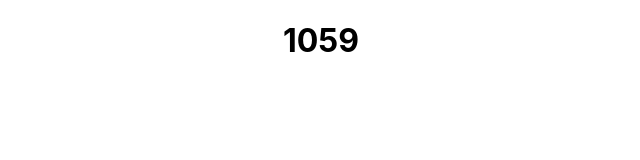
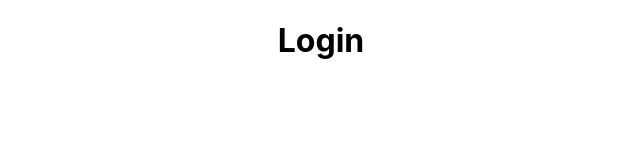
Before and after one commit to Boyu1997/1059, a React (Create React App) app in the folder client/: page /login in a window 1280 px wide. Shown: the top 160 px of the page, without its empty margins (319-959 px from the left). Built offline with nearby package versions, Linux system fonts and the light colour scheme.

Commit message:
feat: add cookie, redirect if no token found

```diff
--- a/client/package.json
+++ b/client/package.json
@@ -4,6 +4,7 @@
   "private": true,
   "dependencies": {
     "react": "^16.8.6",
+    "react-cookie": "^4.0.1",
     "react-dom": "^16.8.6",
     "react-router-dom": "^5.0.1",
     "react-scripts": "3.0.1"
--- a/client/src/App.js
+++ b/client/src/App.js
@@ -1,17 +1,45 @@
 import React, { Component } from 'react';
-import { Route } from 'react-router-dom';
+import { Route, Redirect } from 'react-router-dom';
+import { instanceOf } from 'prop-types';
+import { withCookies, Cookies } from 'react-cookie';
 
 import './App.css';
 
 
+
 class App extends Component {
+  static propTypes = {
+    cookies: instanceOf(Cookies).isRequired
+  };
+
+  constructor(props) {
+    super(props);
+    const { cookies } = props;
+
+    this.state = {
+      token: cookies.get('token') || 'none'
+    };
+  }
+
+  redirectLogin = () => {
+    if (this.state.token === 'none') {
+      return <Redirect to='/login' />
+    }
+  }
+
   render() {
     return (
       <div className="App">
-        <h1>1059</h1>
+        {this.redirectLogin()}
+        <Route exact path='/' render={() => (
+          <h1>1059</h1>
+        )} />
+        <Route exact path='/login' render={() => (
+          <h1>Login</h1>
+        )} />
       </div>
     );
   }
 }
 
-export default App;
+export default withCookies(App);
--- a/client/src/index.js
+++ b/client/src/index.js
@@ -1,12 +1,13 @@
 import React from 'react';
 import ReactDOM from 'react-dom';
-import { BrowserRouter } from 'react-router-dom'
+import { CookiesProvider } from 'react-cookie';
+import { BrowserRouter } from 'react-router-dom';
 
 import './index.css';
 import App from './App';
 
 
 ReactDOM.render(
-  <BrowserRouter><App /></BrowserRouter>
+  <CookiesProvider><BrowserRouter><App /></BrowserRouter></CookiesProvider>
   , document.getElementById('root')
 )
```
Also changed, not shown: 1 other file (tests, documents, lock files or other folders).
